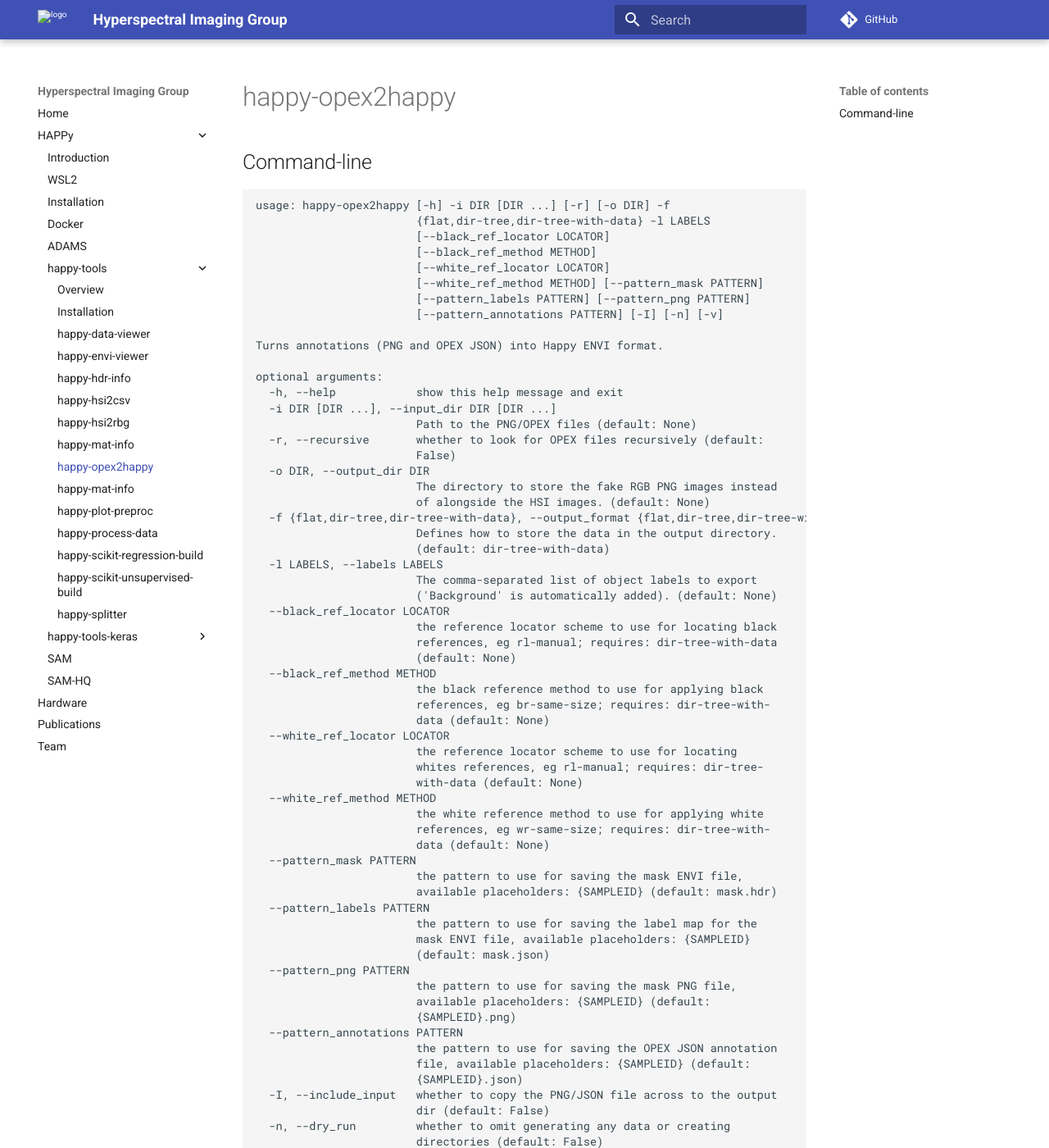
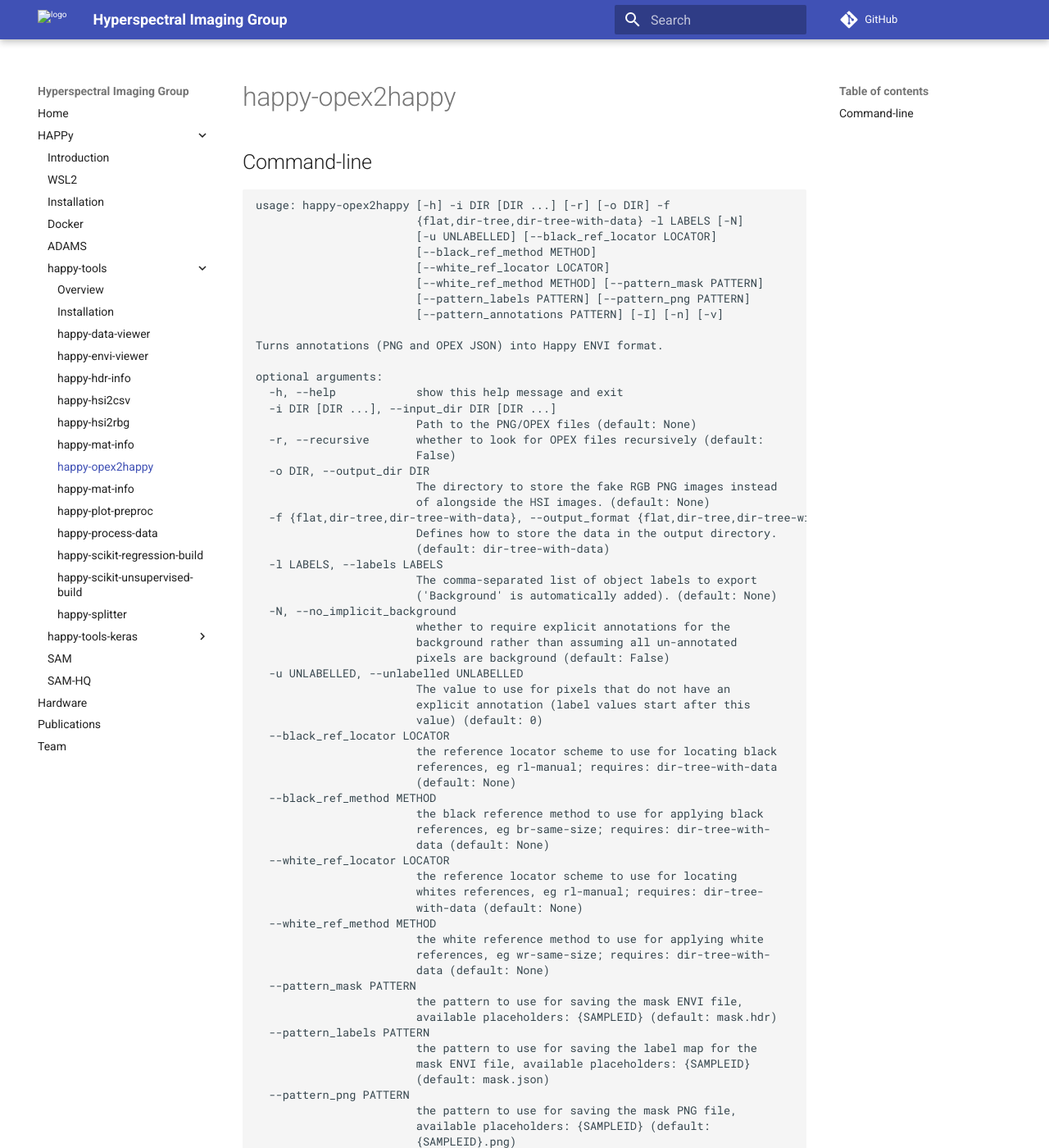
Before and after one commit to wairas/hsi-website, an MkDocs documentation site: the page built from docs/happy/happy_tools/happy-opex2happy.md, in a window 1280 px wide and 1400 px high. Shown: the whole window at 82% size. Built offline with MkDocs 1.6.1 and Material for MkDocs 9.7.7, drawn with Linux system fonts in a browser that asks for light colours; comment, search, counter and statistics services are not loaded; some of the changed text lies outside the part shown.

Commit message:
updated help screen

````diff
--- a/docs/happy/happy_tools/happy-opex2happy.md
+++ b/docs/happy/happy_tools/happy-opex2happy.md
@@ -2,8 +2,8 @@
 
 ```
 usage: happy-opex2happy [-h] -i DIR [DIR ...] [-r] [-o DIR] -f
-                        {flat,dir-tree,dir-tree-with-data} -l LABELS
-                        [--black_ref_locator LOCATOR]
+                        {flat,dir-tree,dir-tree-with-data} -l LABELS [-N]
+                        [-u UNLABELLED] [--black_ref_locator LOCATOR]
                         [--black_ref_method METHOD]
                         [--white_ref_locator LOCATOR]
                         [--white_ref_method METHOD] [--pattern_mask PATTERN]
@@ -27,6 +27,14 @@ optional arguments:
   -l LABELS, --labels LABELS
                         The comma-separated list of object labels to export
                         ('Background' is automatically added). (default: None)
+  -N, --no_implicit_background
+                        whether to require explicit annotations for the
+                        background rather than assuming all un-annotated
+                        pixels are background (default: False)
+  -u UNLABELLED, --unlabelled UNLABELLED
+                        The value to use for pixels that do not have an
+                        explicit annotation (label values start after this
+                        value) (default: 0)
   --black_ref_locator LOCATOR
                         the reference locator scheme to use for locating black
                         references, eg rl-manual; requires: dir-tree-with-data
````
